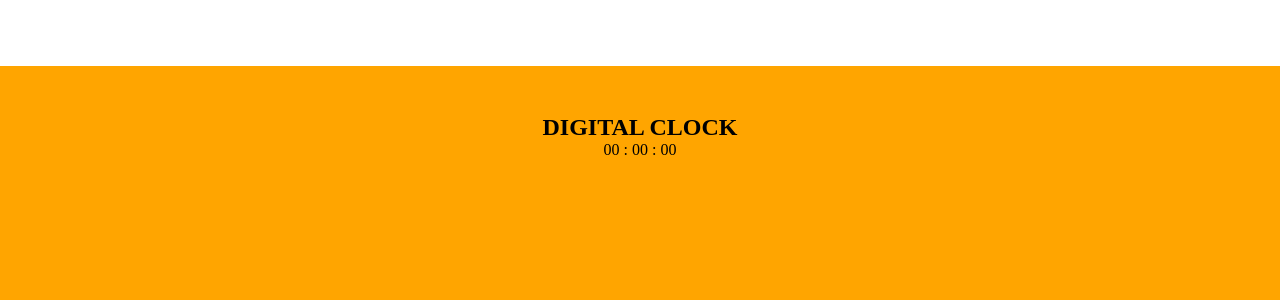
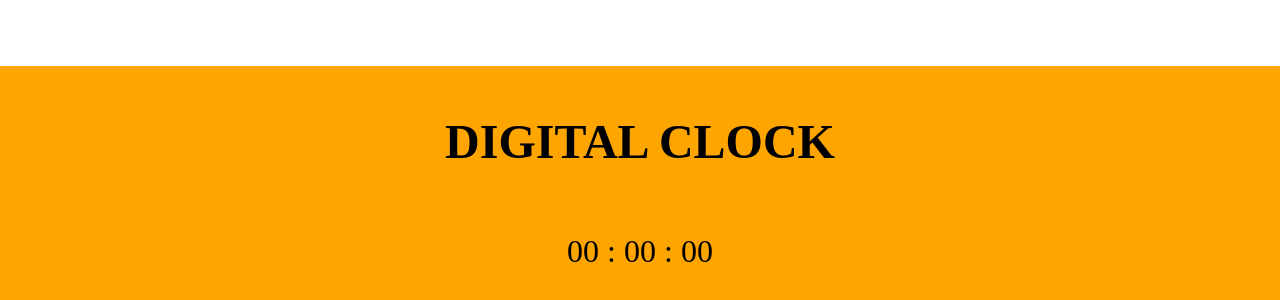
Before and after one commit to emreozturanli/Learn-Javascript-DOM, a plain HTML site: page index.html in a window 1280 px wide. Shown: the part 5791-6091 px from the top of the page. Drawn offline with Linux system fonts and the light colour scheme.

Commit message:
digital clock styles added

```diff
--- a/style.css
+++ b/style.css
@@ -342,3 +342,15 @@ header li{
 .stopwatch button{
     margin-top: 2rem;
 }
+
+/* DIGITAL CLOCK */
+
+#digital-clock h1{
+    font-size: 3rem;
+    margin-bottom: 2rem;
+}
+
+#digital-clock p{
+    font-size: 2rem;
+    margin-top: 4rem;
+}
```
